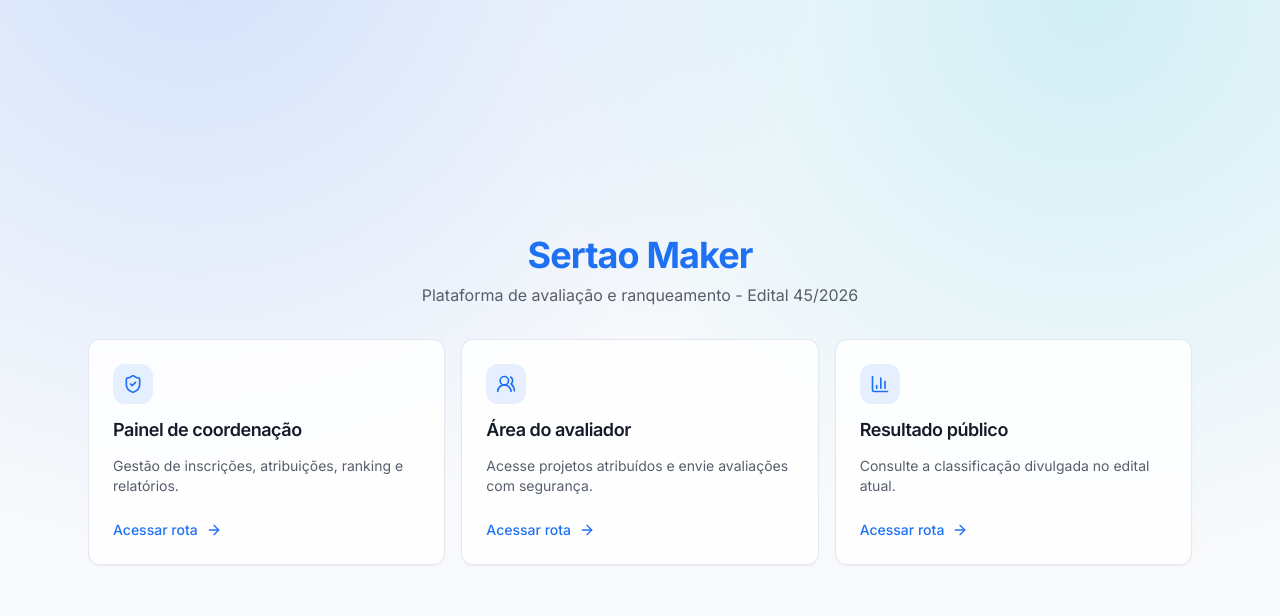
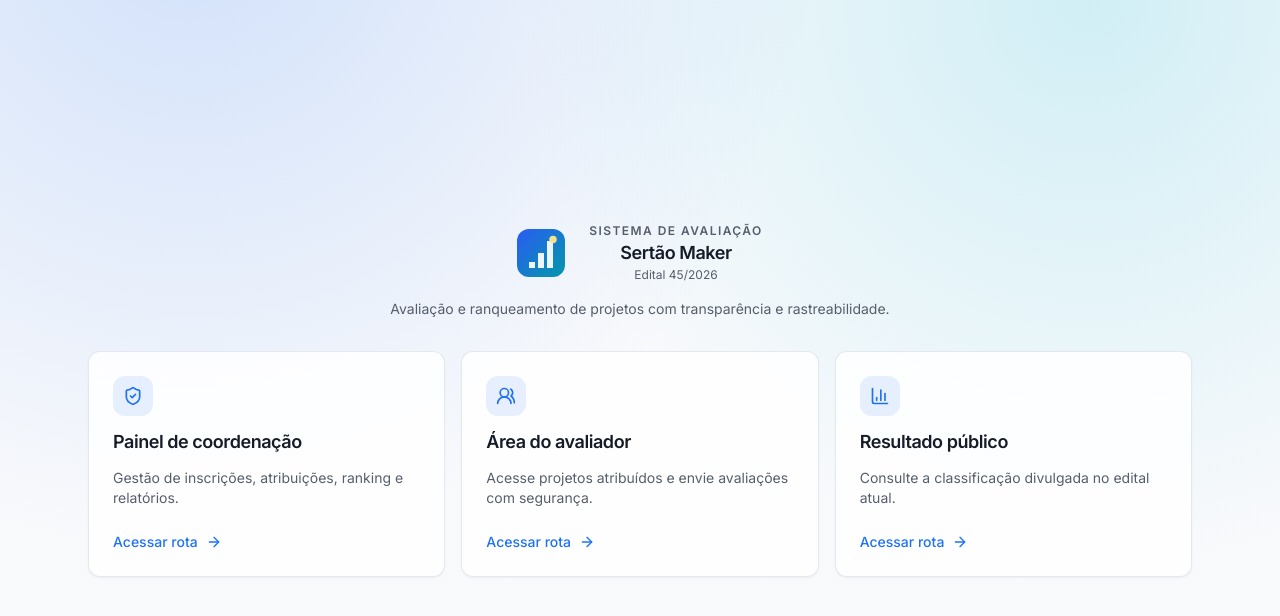
Before and after one commit to isaiasrgomes/sistema-de-avaliacao, a Next.js app: page / in a window 1280 px wide. Shown: the top 616 px of the page. Built offline with nearby package versions, Linux system fonts and the light colour scheme.

Commit message:
Add Logo and Favicon

```diff
--- a/app/avaliador/layout.tsx
+++ b/app/avaliador/layout.tsx
@@ -2,6 +2,7 @@ import Link from "next/link";
 import { Button } from "@/components/ui/button";
 import { createServerSupabase } from "@/lib/supabase/server";
 import { BackNav } from "@/components/back-nav";
+import { SertaoMakerBrand } from "@/components/brand-logo";
 
 export const dynamic = "force-dynamic";
 
@@ -13,11 +14,13 @@ export default async function AvaliadorLayout({ children }: { children: React.Re
 
   return (
     <div className="min-h-screen">
-      <header className="flex items-center justify-between border-b bg-card px-4 py-3">
-        <div className="flex items-center gap-4">
-          <Link href="/avaliador" className="font-semibold text-primary">
-            Área do avaliador
+      <header className="flex flex-wrap items-center justify-between gap-3 border-b border-border/70 bg-card/90 px-4 py-3 backdrop-blur-sm">
+        <div className="flex min-w-0 flex-1 items-center gap-3">
+          <Link href="/avaliador" prefetch className="min-w-0 shrink">
+            <SertaoMakerBrand variant="compact" className="gap-2.5" />
           </Link>
+          <span className="hidden h-6 w-px bg-border sm:block" aria-hidden />
+          <span className="hidden text-sm font-medium text-muted-foreground sm:inline">Área do avaliador</span>
         </div>
         <div className="flex items-center gap-2 text-sm text-muted-foreground">
           {user?.email}
--- a/app/layout.tsx
+++ b/app/layout.tsx
@@ -6,8 +6,8 @@ import "./globals.css";
 const inter = Inter({ subsets: ["latin"], variable: "--font-sans" });
 
 export const metadata: Metadata = {
-  title: "Sertão Inovador — Avaliação 45/2026",
-  description: "Sistema de avaliação e ranqueamento — Edital 45/2026",
+  title: "Sistema de Avaliação Sertão Maker — Edital 45/2026",
+  description: "Sistema de avaliação e ranqueamento de projetos — Sertão Maker, Edital 45/2026",
 };
 
 export default function RootLayout({
--- a/app/login/login-form.tsx
+++ b/app/login/login-form.tsx
@@ -9,6 +9,7 @@ import { Button } from "@/components/ui/button";
 import { Input } from "@/components/ui/input";
 import { Label } from "@/components/ui/label";
 import { Card, CardContent, CardDescription, CardHeader, CardTitle } from "@/components/ui/card";
+import { SertaoMakerBrand } from "@/components/brand-logo";
 import { toast } from "sonner";
 
 export function LoginForm() {
@@ -59,15 +60,16 @@ export function LoginForm() {
   return (
     <div className="flex min-h-screen items-center justify-center bg-muted/30 p-4">
       <Card className="w-full max-w-md">
-        <CardHeader>
-          <Button variant="ghost" size="sm" className="-ml-2 mb-2 w-fit gap-1 text-muted-foreground" asChild>
+        <CardHeader className="space-y-4">
+          <Button variant="ghost" size="sm" className="-ml-2 w-fit gap-1 text-muted-foreground" asChild>
             <Link href="/">
               <ArrowLeft className="h-4 w-4" />
               Voltar ao início
             </Link>
           </Button>
-          <CardTitle>Sertão Inovador</CardTitle>
-          <CardDescription>Edital 45/2026 — Acesso ao sistema</CardDescription>
+          <SertaoMakerBrand variant="full" className="flex-col items-start gap-3 sm:flex-row sm:items-center" />
+          <CardTitle className="sr-only">Entrar</CardTitle>
+          <CardDescription>Acesso ao sistema de avaliação</CardDescription>
         </CardHeader>
         <CardContent className="space-y-4">
           <div className="space-y-2">
--- a/app/page.tsx
+++ b/app/page.tsx
@@ -1,5 +1,6 @@
 import Link from "next/link";
 import { Card, CardContent, CardDescription, CardHeader, CardTitle } from "@/components/ui/card";
+import { SertaoMakerBrand } from "@/components/brand-logo";
 import { ArrowRight, BarChart3, ShieldCheck, Users2 } from "lucide-react";
 
 export default function HomePage() {
@@ -26,9 +27,11 @@ export default function HomePage() {
 
   return (
     <main className="mx-auto flex min-h-screen w-full max-w-6xl flex-col justify-center gap-8 px-6 py-10">
-      <div className="space-y-2 text-center">
-        <h1 className="text-3xl font-bold tracking-tight text-primary sm:text-4xl">Sertao Maker</h1>
-        <p className="text-muted-foreground">Plataforma de avaliação e ranqueamento - Edital 45/2026</p>
+      <div className="flex flex-col items-center gap-4 text-center">
+        <SertaoMakerBrand variant="full" align="center" className="flex-col gap-4 sm:flex-row sm:gap-6" />
+        <p className="max-w-lg text-sm text-muted-foreground">
+          Avaliação e ranqueamento de projetos com transparência e rastreabilidade.
+        </p>
       </div>
 
       <div className="grid gap-4 md:grid-cols-3">
--- a/components/admin-sidebar.tsx
+++ b/components/admin-sidebar.tsx
@@ -6,6 +6,7 @@ import { cn } from "@/lib/utils";
 import { LayoutDashboard, Upload, Users, Link2, LineChart, Trophy, FileText, Scale, LogOut } from "lucide-react";
 import { createClient } from "@/lib/supabase/client";
 import { Button } from "@/components/ui/button";
+import { SertaoMakerBrand } from "@/components/brand-logo";
 
 const items = [
   { href: "/admin", label: "Monitoramento", icon: LayoutDashboard },
@@ -25,10 +26,11 @@ export function AdminSidebar() {
 
   return (
     <aside className="sticky top-0 flex h-screen w-64 flex-col border-r border-border/70 bg-card/85 backdrop-blur-xl">
-      <div className="border-b border-border/70 p-5">
-        <p className="text-xs font-semibold uppercase tracking-[0.18em] text-primary/80">Sertao Maker</p>
-        <p className="mt-2 text-base font-semibold text-foreground">Painel de Coordenação</p>
-        <p className="text-xs text-muted-foreground">Edital 45/2026</p>
+      <div className="border-b border-border/70 p-4">
+        <Link href="/admin" prefetch className="block rounded-lg outline-none ring-offset-background transition-opacity hover:opacity-90 focus-visible:ring-2 focus-visible:ring-ring">
+          <SertaoMakerBrand variant="compact" className="gap-2.5" />
+        </Link>
+        <p className="mt-3 text-xs font-medium text-muted-foreground">Painel de Coordenação</p>
       </div>
       <nav className="flex-1 space-y-1.5 p-3">
         {items.map(({ href, label, icon: Icon }) => (
--- /dev/null
+++ b/components/brand-logo.tsx
@@ -0,0 +1,63 @@
+"use client";
+
+import { useId } from "react";
+import { cn } from "@/lib/utils";
+
+/** Ícone do sistema: barras de avaliação + sol (Sertão) — usado no favicon e no logo. */
+export function LogoMark({ className, "aria-hidden": ariaHidden = true }: { className?: string; "aria-hidden"?: boolean }) {
+  const gid = useId().replace(/:/g, "");
+  const gradId = `brand-grad-${gid}`;
+
+  return (
+    <svg
+      xmlns="http://www.w3.org/2000/svg"
+      viewBox="0 0 32 32"
+      fill="none"
+      className={cn("shrink-0", className)}
+      aria-hidden={ariaHidden}
+    >
+      <defs>
+        <linearGradient id={gradId} x1="4" y1="4" x2="28" y2="28" gradientUnits="userSpaceOnUse">
+          <stop stopColor="#2563eb" />
+          <stop offset="1" stopColor="#0891b2" />
+        </linearGradient>
+      </defs>
+      <rect width="32" height="32" rx="8" fill={`url(#${gradId})`} />
+      <path d="M8 22h4v4H8v-4zm6-6h4v10h-4V16zm6-8h4v18h-4V8z" fill="#ffffff" opacity={0.92} />
+      <circle cx="24" cy="7" r="2.5" fill="#fde68a" opacity={0.95} />
+    </svg>
+  );
+}
+
+type LogoProps = {
+  className?: string;
+  variant?: "full" | "compact";
+  /** Alinha o texto da marca ao centro (ex.: página inicial). */
+  align?: "start" | "center";
+};
+
+/**
+ * Marca textual: Sistema de Avaliação — Sertão Maker.
+ * O ícone repete o favicon para consistência visual.
+ */
+export function SertaoMakerBrand({ className, variant = "full", align = "start" }: LogoProps) {
+  return (
+    <div className={cn("flex items-center gap-3", className)}>
+      <LogoMark className={cn(variant === "compact" ? "h-8 w-8" : "h-10 w-10 sm:h-12 sm:w-12")} aria-hidden />
+      <div className={cn("min-w-0 leading-tight", align === "center" ? "text-center" : "text-left")}>
+        <p
+          className={cn(
+            "truncate font-semibold uppercase tracking-[0.12em] text-muted-foreground",
+            variant === "compact" ? "text-[0.6rem]" : "text-[0.65rem] sm:text-xs"
+          )}
+        >
+          Sistema de Avaliação
+        </p>
+        <p className={cn("truncate font-semibold tracking-tight text-foreground", variant === "compact" ? "text-sm" : "text-base sm:text-lg")}>
+          Sertão Maker
+        </p>
+        {variant === "full" && <p className="hidden text-xs text-muted-foreground sm:block">Edital 45/2026</p>}
+      </div>
+    </div>
+  );
+}
```
Also changed, not shown: app/icon.svg (added), public/logo-sertao-maker.svg (added).
